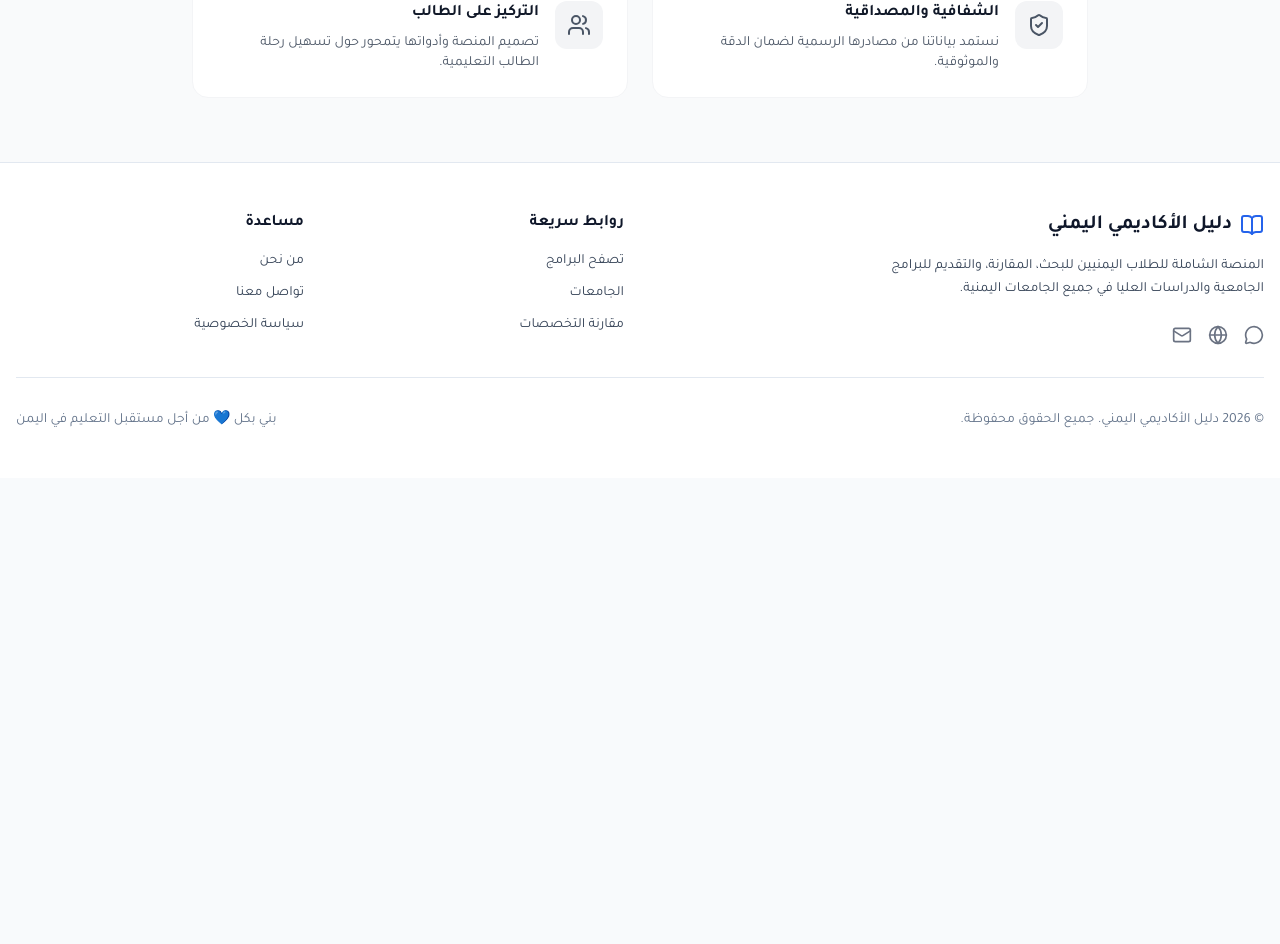
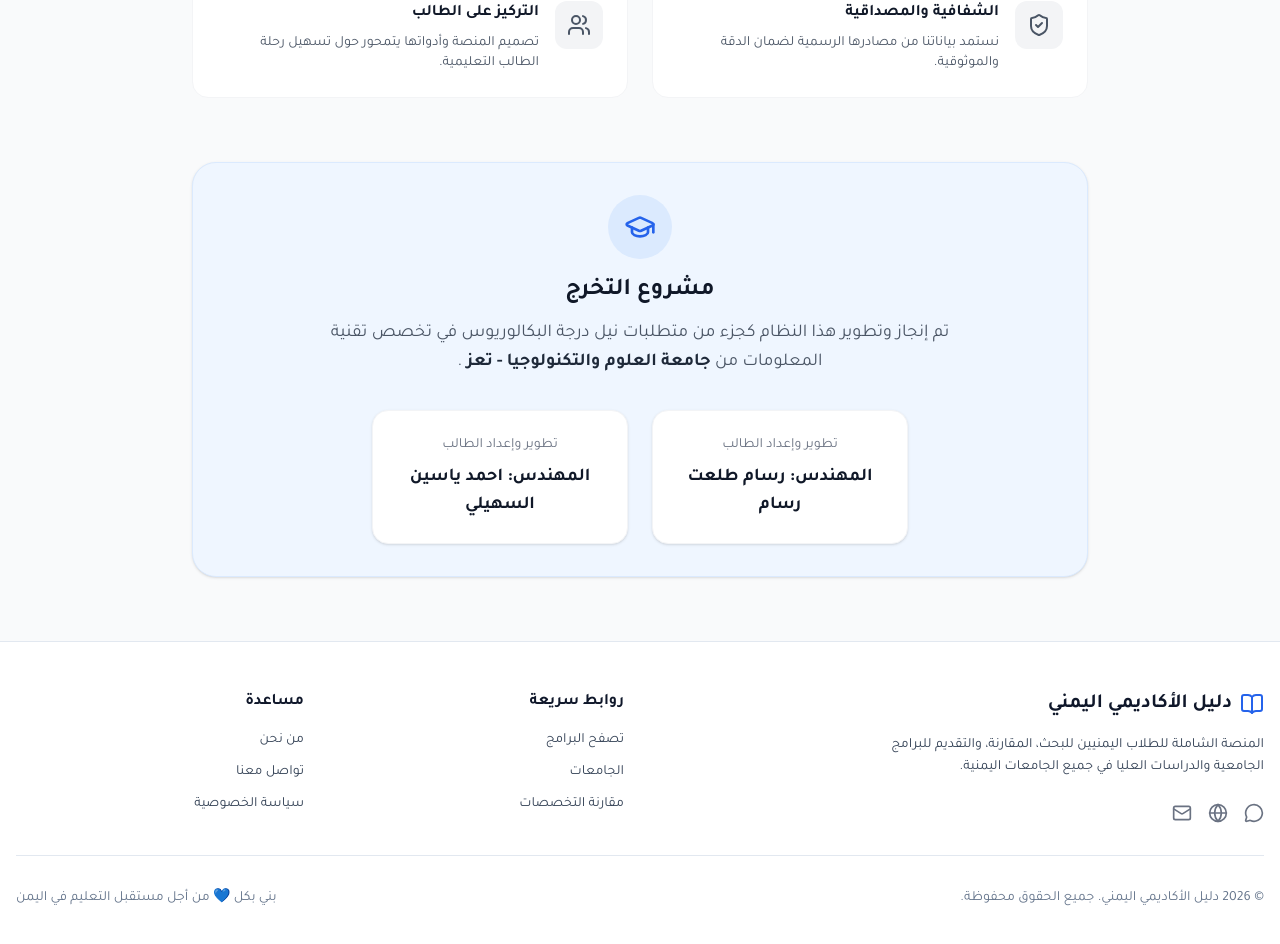
Before and after one commit to rassamTrassam/AcademicGauide, a Next.js app in the folder academic-guide/: page /about in a window 1280 px wide. Shown: the part 916-1860 px from the top of the page. Before the commit the page ends 1394 px from the top, so only its background shows below. Built offline with nearby package versions, Linux system fonts and the light colour scheme; no server answers.

Commit message:
Update about me page

```diff
--- a/academic-guide/src/app/about/page.tsx
+++ b/academic-guide/src/app/about/page.tsx
@@ -79,6 +79,30 @@ export default function AboutPage() {
           </div>
 
         </div>
+
+        {/* Graduation Project Info */}
+        <div className="max-w-4xl mx-auto mt-16 bg-brand-50 dark:bg-brand-900/10 p-8 rounded-3xl border border-brand-100 dark:border-brand-800/30 text-center shadow-sm">
+          <div className="w-16 h-16 bg-brand-100 dark:bg-brand-800/50 text-brand-600 dark:text-brand-400 rounded-full flex items-center justify-center mx-auto mb-4">
+            <GraduationCap size={32} />
+          </div>
+          <h2 className="text-2xl font-bold text-gray-900 dark:text-gray-100 mb-3">مشروع التخرج</h2>
+          <p className="text-gray-600 dark:text-gray-400 mb-8 leading-relaxed max-w-2xl mx-auto text-lg">
+            تم إنجاز وتطوير هذا النظام كجزء من متطلبات نيل درجة البكالوريوس في تخصص تقنية المعلومات من
+            <span className="font-bold text-gray-800 dark:text-gray-200"> جامعة العلوم والتكنولوجيا - تعز </span>.
+          </p>
+
+          <div className="flex flex-col sm:flex-row items-center justify-center gap-4 sm:gap-6">
+            <div className="flex flex-col items-center gap-2 bg-white dark:bg-gray-800 p-6 rounded-2xl border border-gray-100 dark:border-gray-700 shadow-sm w-full sm:w-64">
+              <span className="text-gray-500 dark:text-gray-400 text-sm">تطوير وإعداد الطالب</span>
+              <span className="font-bold text-lg text-gray-900 dark:text-gray-100">المهندس: رسام طلعت رسام</span>
+            </div>
+            <div className="flex flex-col items-center gap-2 bg-white dark:bg-gray-800 p-6 rounded-2xl border border-gray-100 dark:border-gray-700 shadow-sm w-full sm:w-64">
+              <span className="text-gray-500 dark:text-gray-400 text-sm">تطوير وإعداد الطالب</span>
+              <span className="font-bold text-lg text-gray-900 dark:text-gray-100">المهندس: احمد ياسين السهيلي</span>
+            </div>
+          </div>
+        </div>
+
       </div>
     </div>
   );
```
